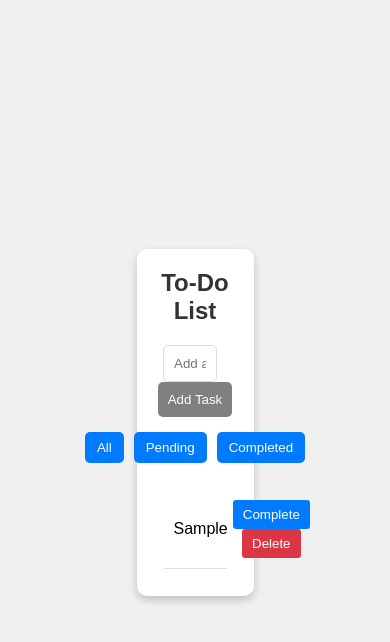
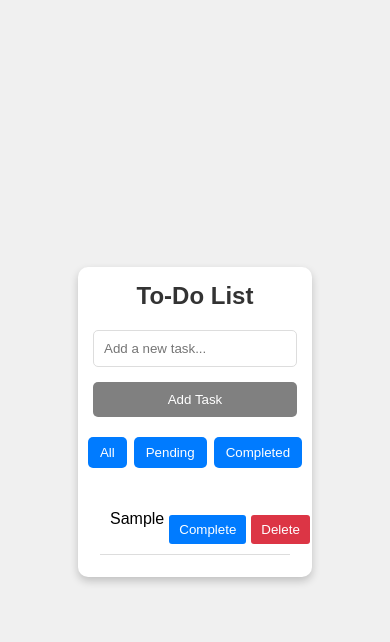
Before and after one commit to Cerr1738/To-do-app, a plain HTML site: page index.html in a window 390 px wide. Both pictures are taken after typing "Sample" into the empty fields and a click on the button "Add Task". Drawn offline with Linux system fonts and the light colour scheme.

Commit message:
second commit

```diff
--- a/style.css
+++ b/style.css
@@ -16,8 +16,8 @@
   .todo-container {
     background: #fff;
     padding: 20px;
+    width: 30%;
     border-radius: 10px;
-    width:30%;
     box-shadow: 0 4px 8px rgba(0, 0, 0, 0.2);
     text-align: center;
   }
@@ -105,3 +105,46 @@
   .view-btn.active {
     background-color: #0056b3;
   }
+
+
+
+  @media (min-width: 380px) and (max-width:1000px) {
+    .todo-container {
+      width: 60%;
+      padding: 15px;
+    }
+
+    .task-input {
+      width: 100%;
+      margin-bottom: 10px;
+    }
+
+    .add-task-btn {
+      width: 100%;
+      padding: 10px;
+      margin-top: 5px;
+    }
+
+    .task-item {
+      flex-direction: row;
+      align-items: flex-start;
+
+    }
+
+    .task-buttons {
+      display: flex;
+      justify-content: space-between;
+      width: 100%;
+      margin-top: 5px;
+    }
+
+    .view-toggle {
+      flex-direction: row;
+      gap: 7px;
+    }
+
+    .view-btn {
+      width: 100%;
+      margin: 5px 0;
+    }
+  }
```
